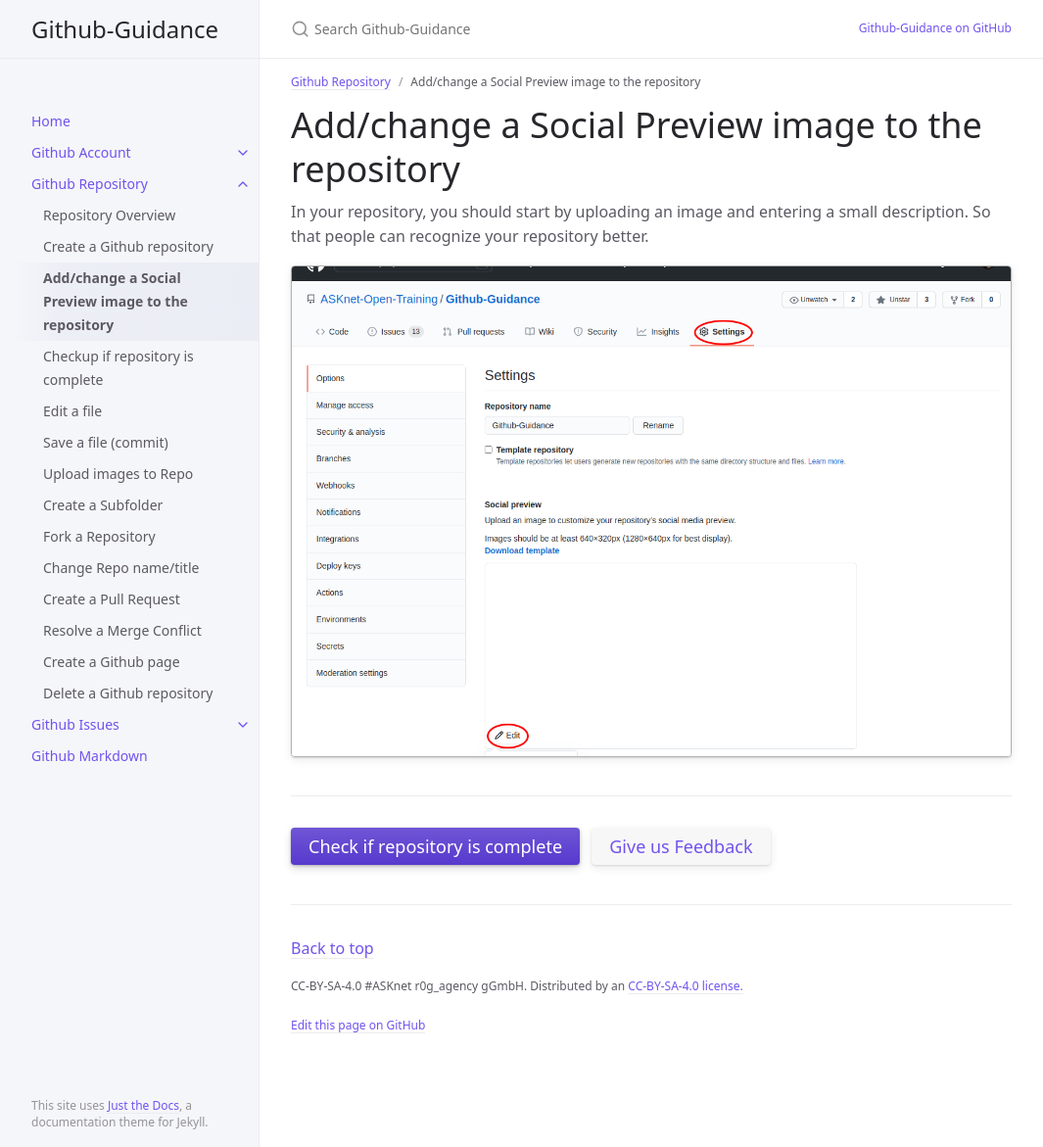
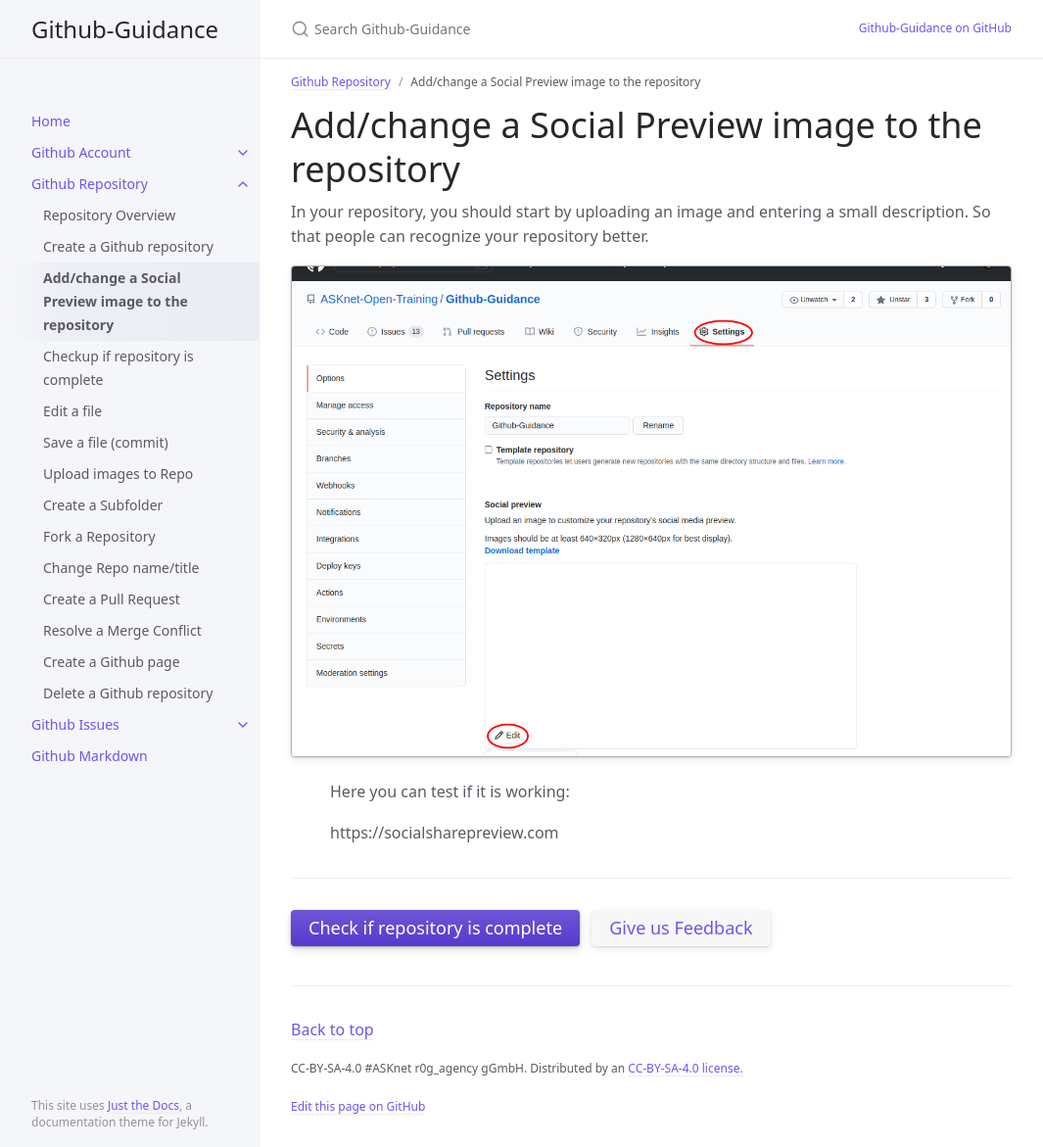
Before and after one commit to ASKnet-Open-Training/Github-Guidance, a Jekyll site: the page built from pages/github-repo/add-social-preview-image.md, in a window 1280 px wide and 1171 px high. Shown: the whole window at 98% size, without its empty margins (107-1172 px from the left). Built offline with Jekyll 4.4.1, drawn with Linux system fonts in a browser that asks for light colours.

Commit message:
Update add-social-preview-image.md

```diff
--- a/pages/github-repo/add-social-preview-image.md
+++ b/pages/github-repo/add-social-preview-image.md
@@ -10,6 +10,10 @@ In your repository, you should start by uploading an image and entering a small
 
 ![upload repo image]({{ 'assets/images/github-repo-upload-repo-image.png' | relative_url }})
 
+>Here you can test if it is working:
+>
+>https://socialsharepreview.com
+
 ----
 
 [Check if repository is complete]({{ '/pages/github-repo/repo-checkup' | relative_url }}){: .btn .btn-primary .fs-5 .mb-4 .mb-md-0 .mr-2 } [Give us Feedback]({{ site.github.repository_url }}/issues/new){: .btn .fs-5 .mb-4 .mb-md-0 }
```
